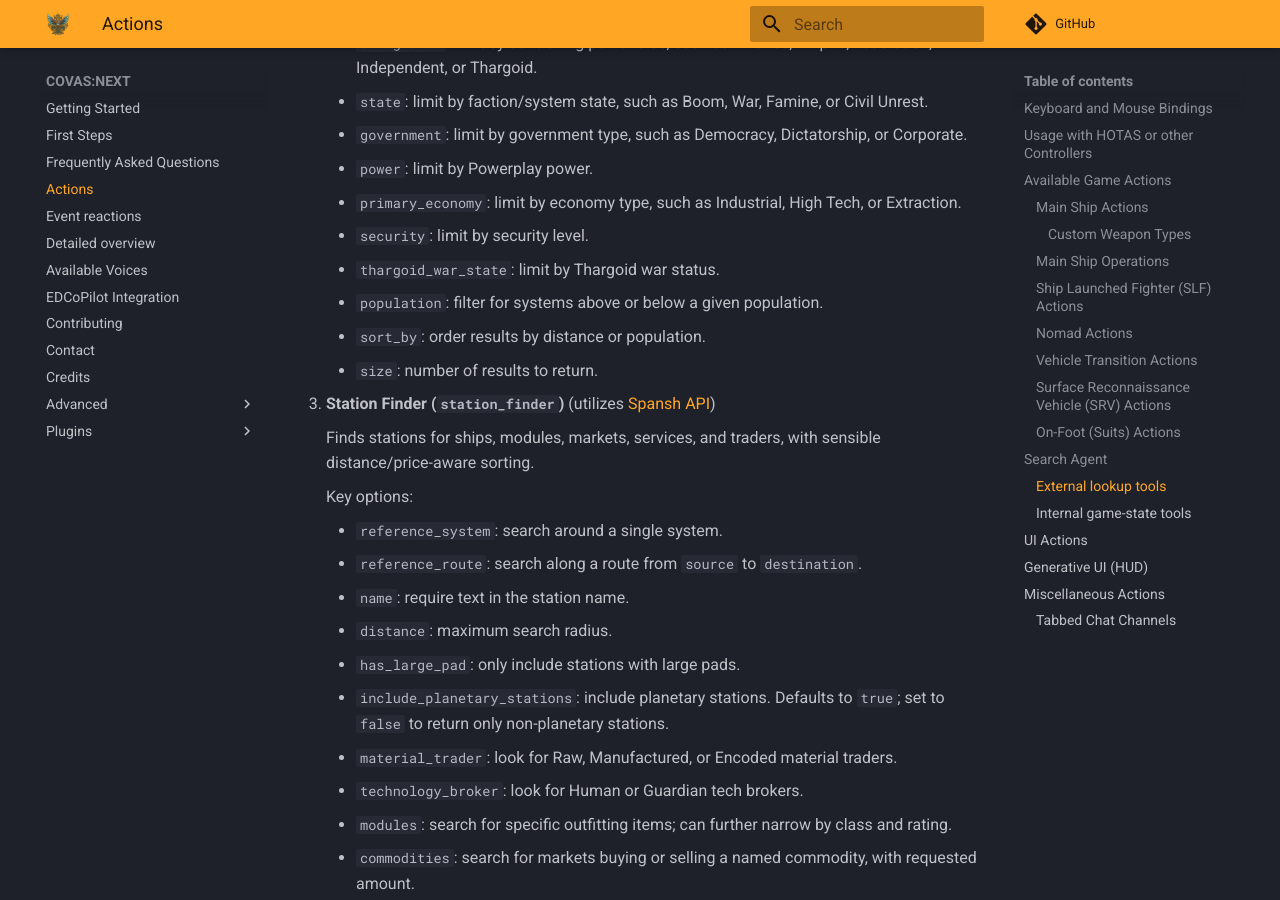
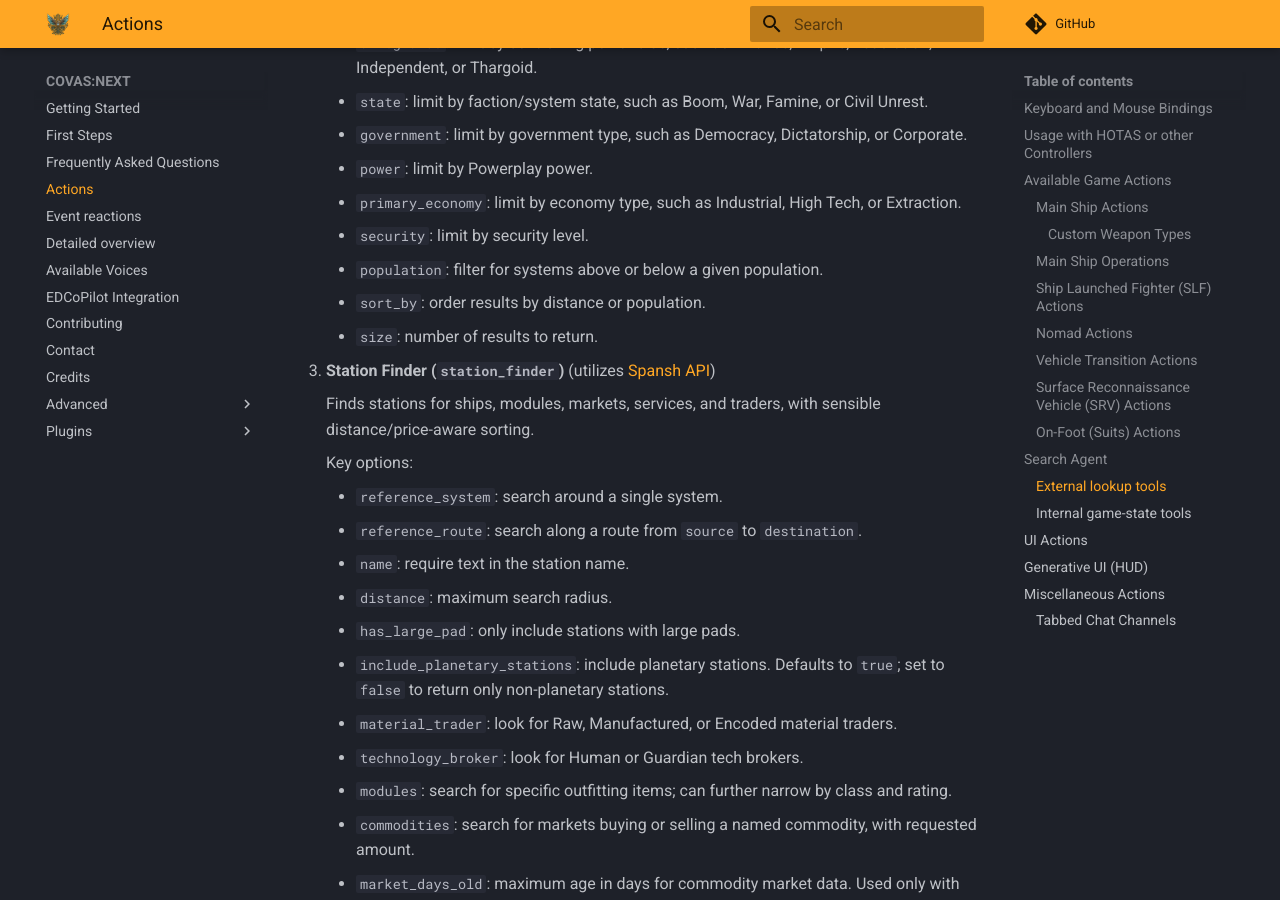
Before and after one commit to RatherRude/Elite-Dangerous-AI-Integration, an MkDocs documentation site: the page built from docs/20_actions.md, in a window 1280 px wide and 900 px high, scrolled down 14016 px. Built offline with MkDocs 1.6.1 and Material for MkDocs 9.7.7, drawn with Linux system fonts in a browser that asks for light colours; comment, search, counter and statistics services are not loaded.

Commit message:
docs: remove outdated web actions filters

```diff
--- a/docs/20_actions.md
+++ b/docs/20_actions.md
@@ -1453,7 +1453,6 @@ These call external services or game APIs (Galnet, Spansh):
     - `power`: limit by Powerplay power.
     - `primary_economy`: limit by economy type, such as Industrial, High Tech, or Extraction.
     - `security`: limit by security level.
-    - `thargoid_war_state`: limit by Thargoid war status.
     - `population`: filter for systems above or below a given population.
     - `sort_by`: order results by distance or population.
     - `size`: number of results to return.
```
